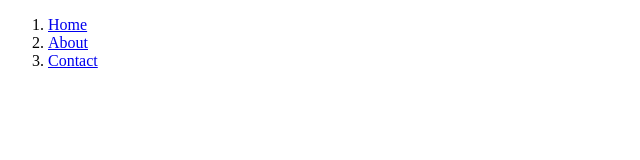
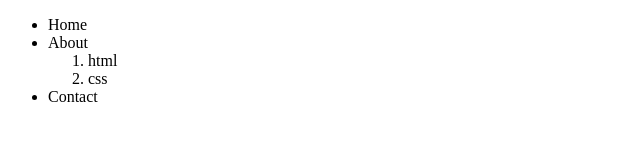
Before and after one commit to MSMurtaza/FreeCodeCamp, a plain HTML site: page index.html in a window 1280 px wide. Shown: the whole page, without its empty margins (0-640 px from the left). Drawn offline with Linux system fonts and the light colour scheme.

Commit message:
checked nested list using ol and ul

```diff
--- a/index.html
+++ b/index.html
@@ -6,10 +6,15 @@
     <title>Document</title>
 </head>
 <body>
-   <ol>
-       <li><a href="#">Home</a></li>
-       <li><a href="about.html">About</a></li>
-       <li><a href="#">Contact</a></li>
-   </ol>
+   <ul>
+       <li>Home</li>
+       <li>About
+           <ol>
+               <li>html</li>
+               <li>css</li>
+           </ol>
+       </li>
+       <li>Contact</li>
+   </ul>
 </body>
 </html>
```
